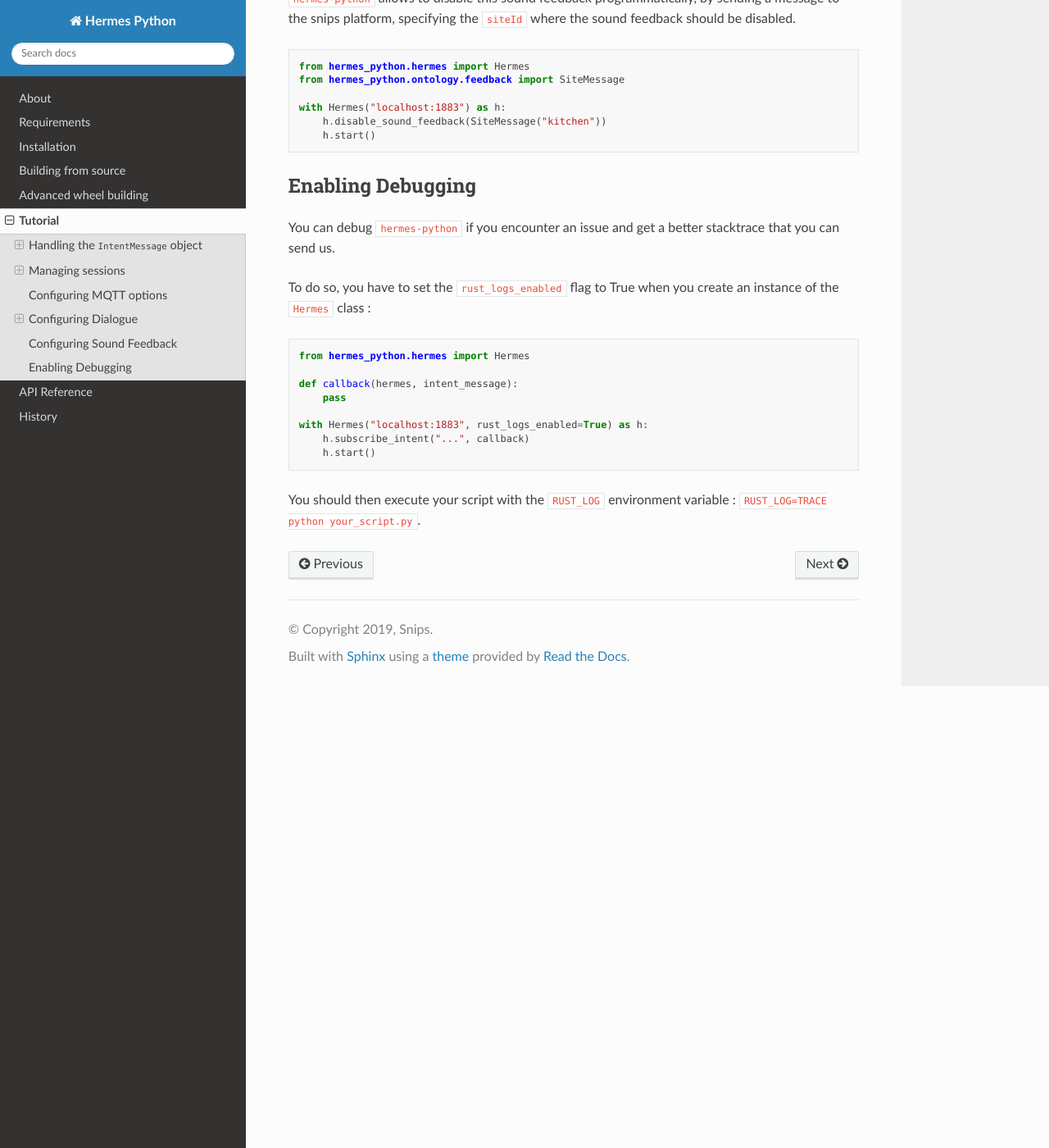
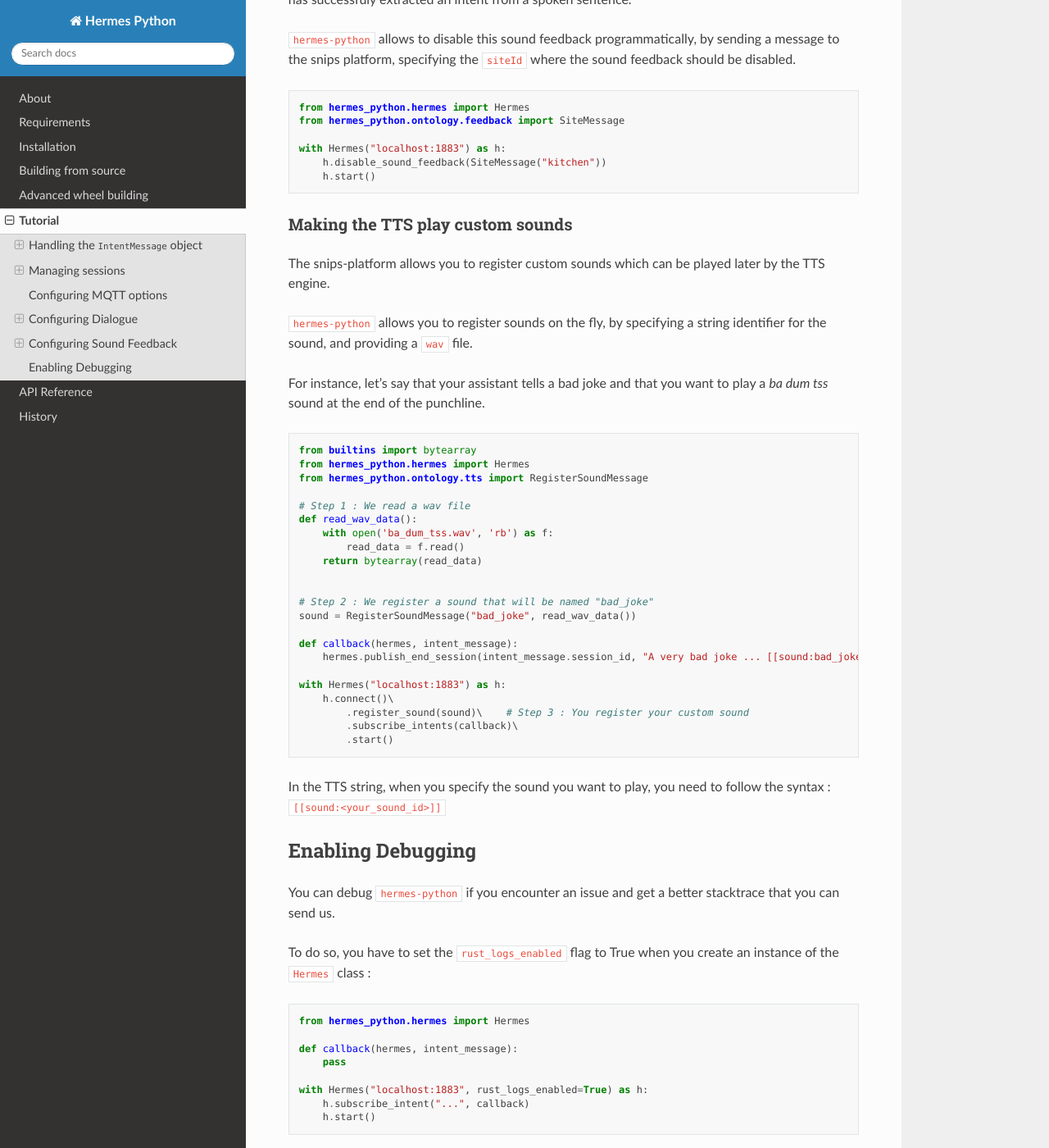
Before and after one commit to snipsco/hermes-protocol, a Sphinx documentation site: the page built from platforms/hermes-python/documentation/source/tutorial.rst, in a window 1280 px wide and 1400 px high, scrolled down 8255 px. Shown: the whole window at 82% size. Built offline with Sphinx 7.4.7 and the Read the Docs theme 2.0.0, drawn with Linux system fonts in a browser that asks for light colours; some of the changed text lies outside the part shown.

Commit message:
adding documentation

```diff
--- a/platforms/hermes-python/documentation/source/tutorial.rst
+++ b/platforms/hermes-python/documentation/source/tutorial.rst
@@ -397,6 +397,9 @@ You can disable/enable intents with the following methods :
 Configuring Sound Feedback
 --------------------------
 
+Enabling and disabling sound feedback
+^^^^^^^^^^^^^^^^^^^^^^^^^^^^^^^^^^^^^
+
 By default, the snips platform notify the user of different events of its lifecycle with sound.
 It emits a sound when the wakeword is detected, or when the NLU engine (natural understanding engine) has successfuly
 extracted an intent from a spoken sentence.
@@ -413,6 +416,45 @@ specifying the ``siteId`` where the sound feedback should be disabled.
         h.disable_sound_feedback(SiteMessage("kitchen"))
         h.start()
 
+
+Making the TTS play custom sounds
+^^^^^^^^^^^^^^^^^^^^^^^^^^^^^^^^^
+
+The snips-platform allows you to register custom sounds which can be played later by the TTS engine.
+
+``hermes-python`` allows you to register sounds on the fly, by specifying a string identifier for the sound, and providing
+a ``wav`` file.
+
+For instance, let's say that your assistant tells a bad joke and that you want to play a *ba dum tss* sound at the end
+of the punchline.
+
+::
+
+    from builtins import bytearray
+    from hermes_python.hermes import Hermes
+    from hermes_python.ontology.tts import RegisterSoundMessage
+
+    # Step 1 : We read a wav file
+    def read_wav_data():
+        with open('ba_dum_tss.wav', 'rb') as f:
+            read_data = f.read()
+        return bytearray(read_data)
+
+
+    # Step 2 : We register a sound that will be named "bad_joke"
+    sound = RegisterSoundMessage("bad_joke", read_wav_data())
+
+    def callback(hermes, intent_message):
+        hermes.publish_end_session(intent_message.session_id, "A very bad joke ... [[sound:bad_joke]]")  # Step 4 : You play your registered sound
+
+    with Hermes("localhost:1883") as h:
+        h.connect()\
+            .register_sound(sound)\    # Step 3 : You register your custom sound
+            .subscribe_intents(callback)\
+            .start()
+
+
+In the TTS string, when you specify the sound you want to play, you need to follow the syntax : ``[[sound:<your_sound_id>]]``
 
 Enabling Debugging
 ------------------
```
